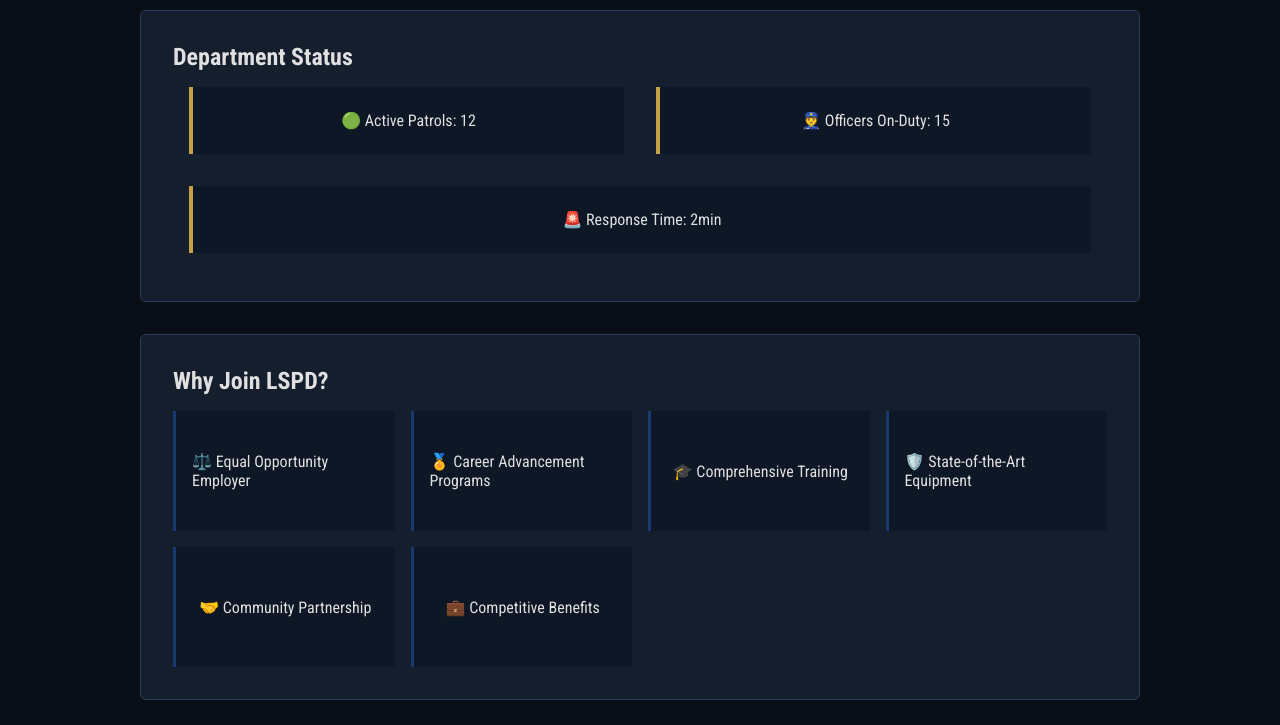
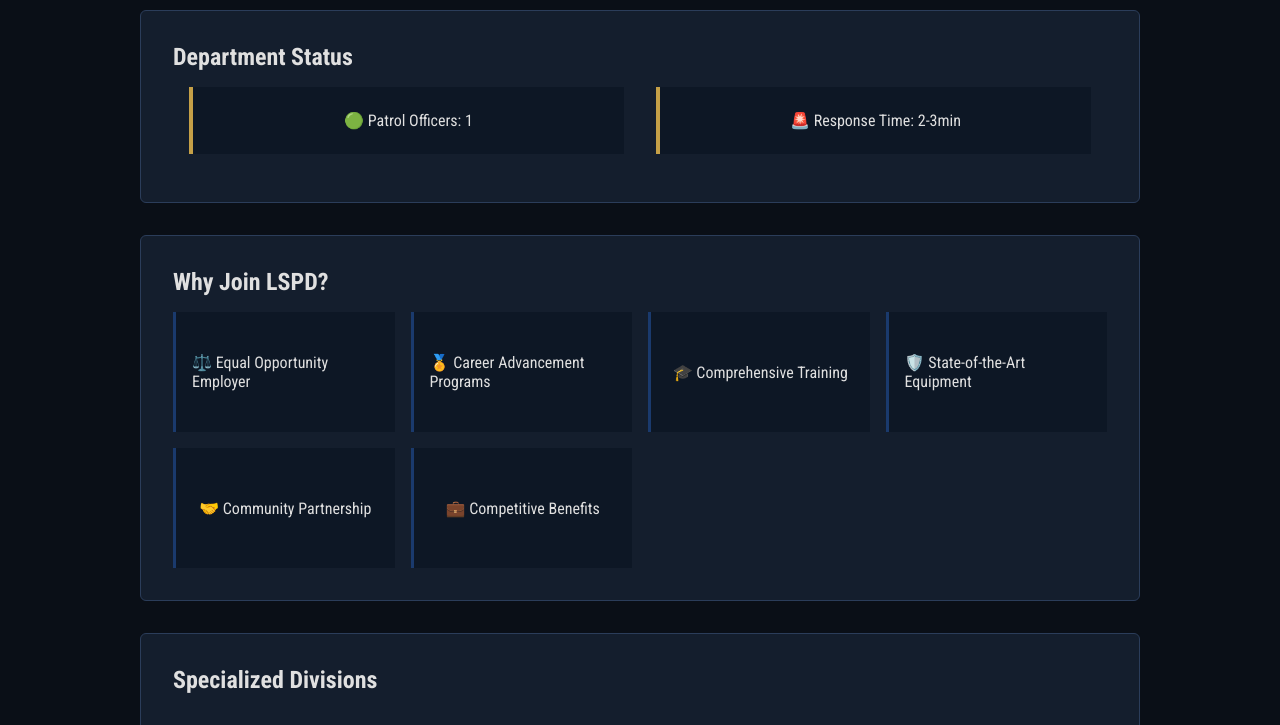
Before and after one commit to DONxFURY/BWPD-WELCOME-PAGE, a plain HTML site: page index.html in a window 1280 px wide. Shown: the part 375-1100 px from the top of the page. Drawn offline with Linux system fonts and the light colour scheme.

Commit message:
Update index.html

```diff
--- a/index.html
+++ b/index.html
@@ -164,9 +164,8 @@
   <section class="glass-panel">
     <h2>Department Status</h2>
     <div class="status">
-      <div class="status-box">🟢 Active Patrols: 12</div>
-      <div class="status-box">👮 Officers On-Duty: 15</div>
-      <div class="status-box">🚨 Response Time: 2min</div>
+      <div class="status-box">🟢 Patrol Officers: 1</div>
+      <div class="status-box">🚨 Response Time: 2-3min</div>
     </div>
   </section>
 
```
